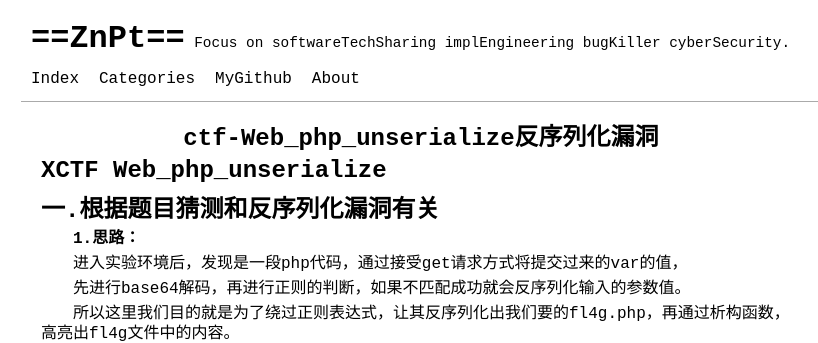
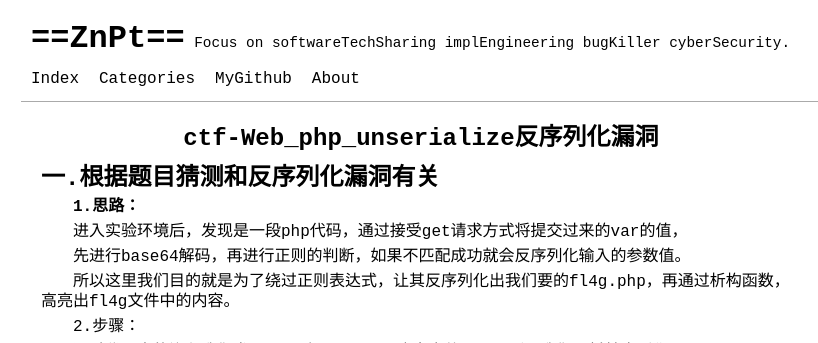
Before and after one commit to 2hux1nb0/2hux1nb0.github.io, a Jekyll site: the page built from _posts/2021-02-23-ctf-Web_php_unserialize反序列化漏洞.md, in a window 1280 px wide and 900 px high, cut to the strip 0-343 px from the top of the window. Shown: the whole strip, without its empty margins (219-1037 px from the left). Built offline with Jekyll 4.4.1, drawn with Linux system fonts in a browser that asks for light colours.

Commit message:
Update 2021-02-23-ctf-Web_php_unserialize反序列化漏洞.md

```diff
--- a/_posts/2021-02-23-ctf-Web_php_unserialize反序列化漏洞.md
+++ b/_posts/2021-02-23-ctf-Web_php_unserialize反序列化漏洞.md
@@ -6,8 +6,6 @@ tags: [php]
 ---
 
 
-
-# [XCTF Web_php_unserialize](https://www.cnblogs.com/darklee/p/12627325.html)
 
 # 一.根据题目猜测和反序列化漏洞有关
 
```
